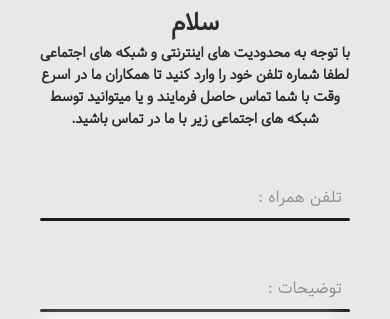
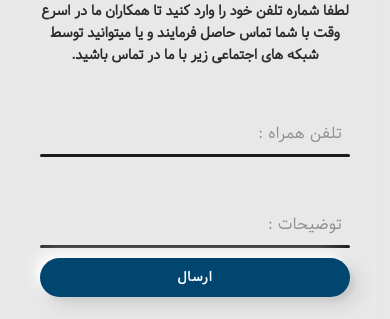
Before and after one commit to cisco-mj/contactUs, a plain HTML site: page index.html in a window 390 px wide. Shown: the part 271-590 px from the top of the page. Drawn offline with Linux system fonts and the light colour scheme; a web font is replaced by a local one.

Commit message:
Update style1.css

```diff
--- a/style1.css
+++ b/style1.css
@@ -271,9 +271,10 @@ input[type="number"]::-webkit-outer-spin-button {
 
 
     .box{
+        position: relative;
+        bottom: 3em;
         padding: 100px 40px;
         width: 390px;
-        margin-top: 2em;
         transition: 0.3s;
         background-color: transparent;
         box-shadow: none;
```
